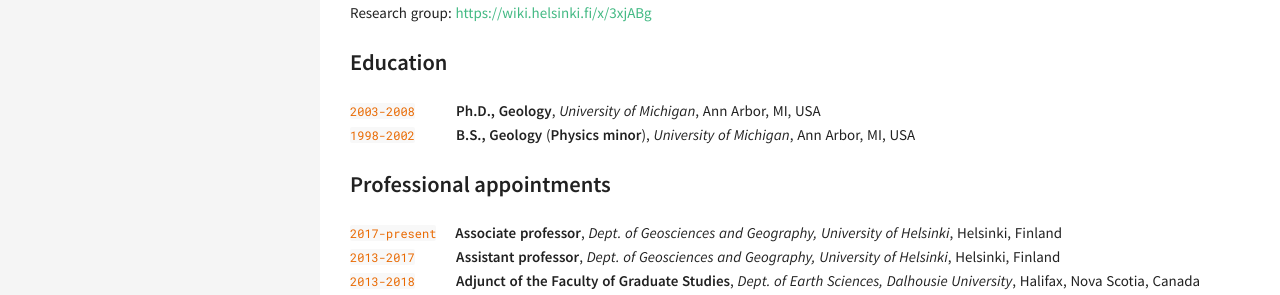
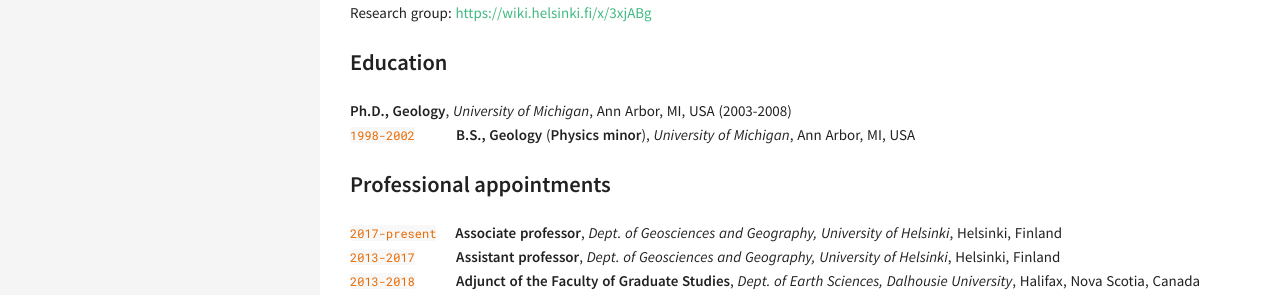
Before and after one commit to z0del/davewhipp.github.io, a Jekyll site: the page built from cv.md, in a window 1280 px wide. Shown: the part 521-816 px from the top of the page. Built offline with Jekyll 4.4.1, drawn with Linux system fonts in a browser that asks for light colours.

Commit message:
Update cv.md

````diff
--- a/cv.md
+++ b/cv.md
@@ -20,7 +20,7 @@
 Research group: [https://wiki.helsinki.fi/x/3xjABg](https://wiki.helsinki.fi/x/3xjABg)
 
 ### Education
-```2003-2008``` &nbsp;&nbsp;&nbsp;&nbsp;&nbsp;&nbsp;&nbsp;&nbsp;&nbsp;&nbsp;**Ph.D., Geology**, *University of Michigan*, Ann Arbor, MI, USA<br/>
+**Ph.D., Geology**, *University of Michigan*, Ann Arbor, MI, USA (2003-2008)<br/>
 ```1998-2002``` &nbsp;&nbsp;&nbsp;&nbsp;&nbsp;&nbsp;&nbsp;&nbsp;&nbsp;&nbsp;**B.S., Geology** (**Physics minor**), *University of Michigan*, Ann Arbor, MI, USA
 
 ### Professional appointments
````
